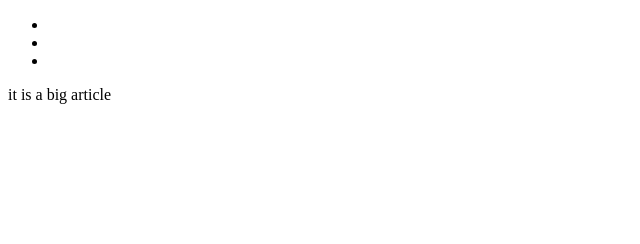
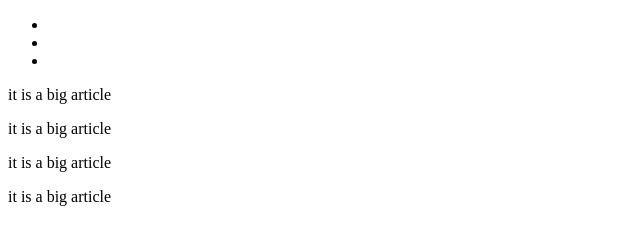
Before and after one commit to TarasovArtem/Pug, a plain HTML site: page develop/templates/index.html in a window 1280 px wide. Shown: the whole page, without its empty margins (0-640 px from the left). Drawn offline with Linux system fonts and the light colour scheme.

Commit message:
add paragrephs

```diff
--- a/develop/templates/index.html
+++ b/develop/templates/index.html
@@ -18,6 +18,9 @@
     </section>
     <article>
         <p>it is a big article</p>
+        <p>it is a big article</p>
+        <p>it is a big article</p>
+        <p>it is a big article</p>
     </article>
 </body>
 </html>
```
